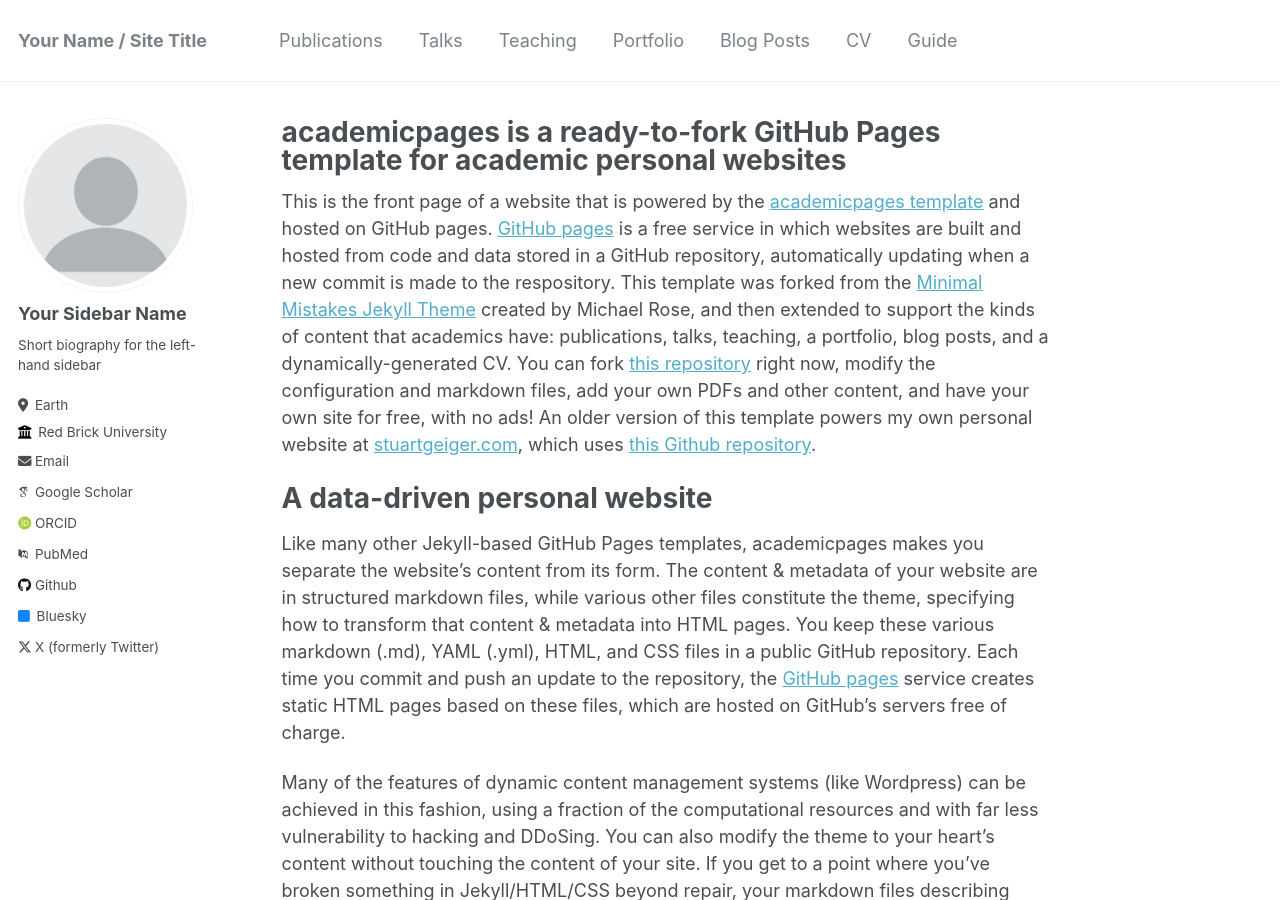
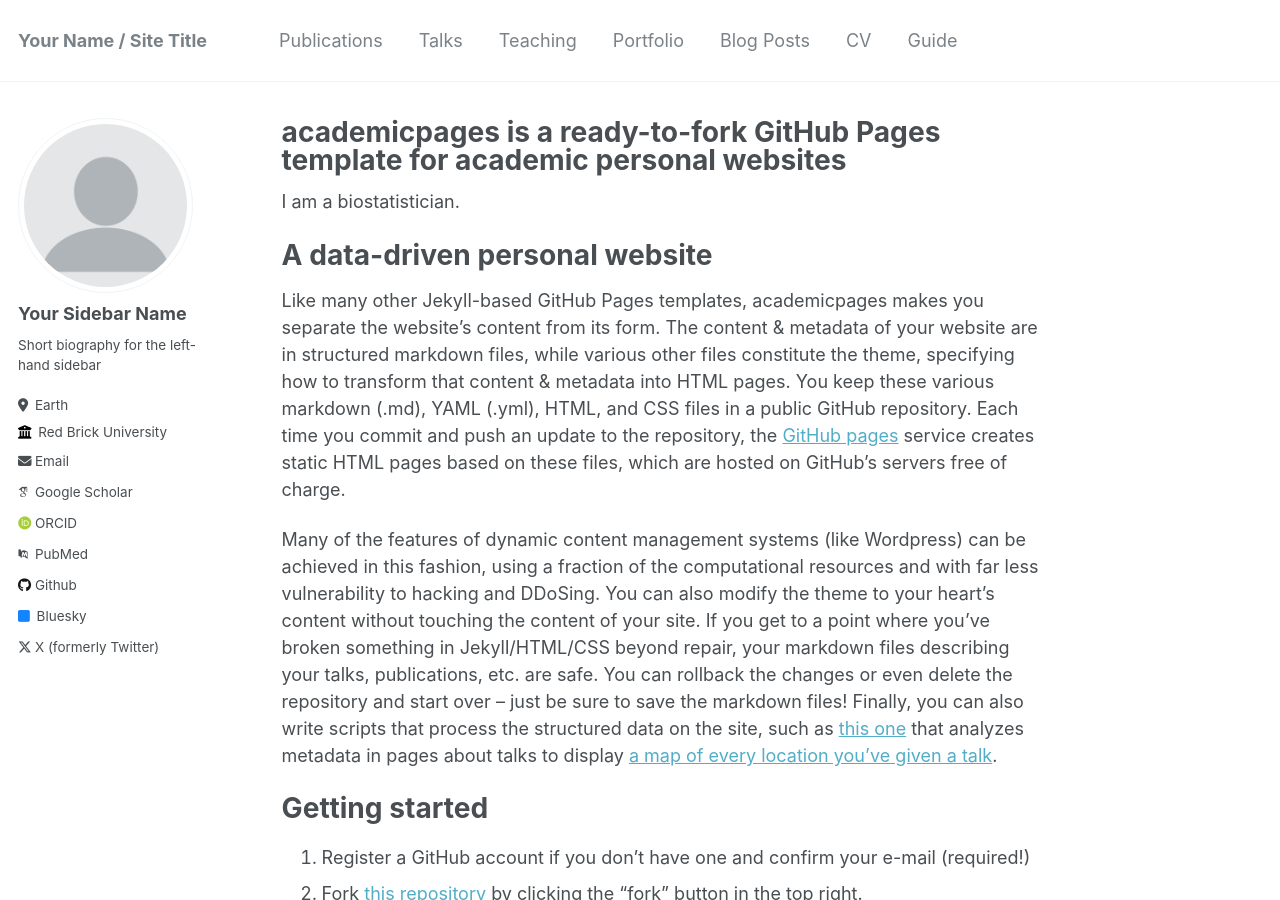
Before and after one commit to dxc1112/dingtiancai, a Jekyll site: the page built from _pages/about.md, in a window 1280 px wide and 900 px high. Built offline with Jekyll 4.4.1, drawn with Linux system fonts in a browser that asks for light colours; some web fonts are replaced.

Commit message:
Update about.md

```diff
--- a/_pages/about.md
+++ b/_pages/about.md
@@ -6,8 +6,8 @@ redirect_from:
   - /about/
   - /about.html
 ---
+I am a biostatistician.
 
-This is the front page of a website that is powered by the [academicpages template](https://github.com/academicpages/academicpages.github.io) and hosted on GitHub pages. [GitHub pages](https://pages.github.com) is a free service in which websites are built and hosted from code and data stored in a GitHub repository, automatically updating when a new commit is made to the respository. This template was forked from the [Minimal Mistakes Jekyll Theme](https://mmistakes.github.io/minimal-mistakes/) created by Michael Rose, and then extended to support the kinds of content that academics have: publications, talks, teaching, a portfolio, blog posts, and a dynamically-generated CV. You can fork [this repository](https://github.com/academicpages/academicpages.github.io) right now, modify the configuration and markdown files, add your own PDFs and other content, and have your own site for free, with no ads! An older version of this template powers my own personal website at [stuartgeiger.com](http://stuartgeiger.com), which uses [this Github repository](https://github.com/staeiou/staeiou.github.io).
 
 A data-driven personal website
 ======
```
